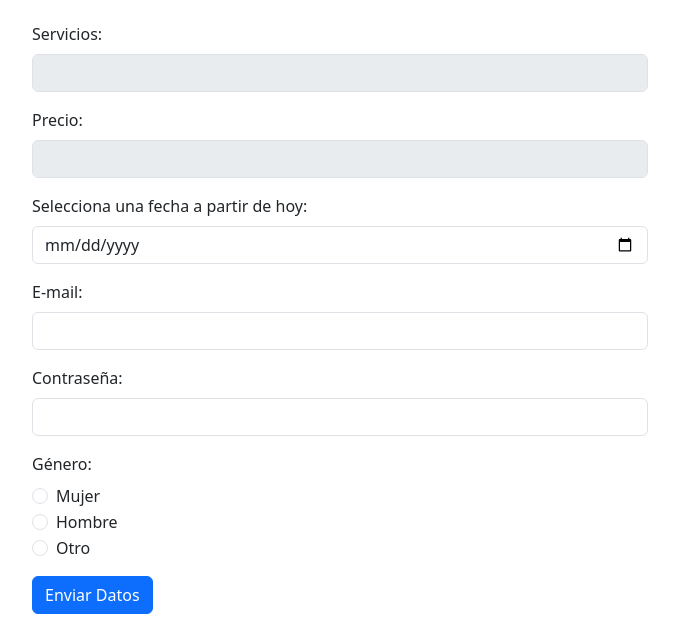
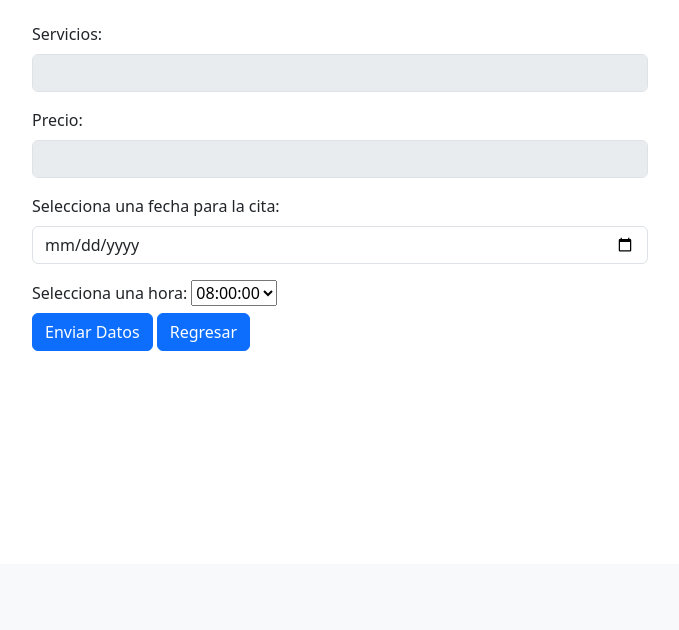
Before and after one commit to MatzDiaz/EI_Tellezzz, a PHP site: page /EI/FormReservacion.php in a window 1280 px wide. Shown: the part 236-866 px from the top of the page, without its empty margins (300-979 px from the left). After the commit the page ends 587 px from the top, so only its background shows below. Run offline with PHP 8.4, Linux system fonts and the light colour scheme; data that the repository does not hold is empty; some libraries are stand-ins or nearby versions.

Commit message:
Se creo la funcion de agendar cita
Se valida que la cita no sea a la misma hora y dia que otra cita

```diff
--- a/EI/FormReservacion.php
+++ b/EI/FormReservacion.php
@@ -30,62 +30,47 @@
   ?>
   <main class="main">
     <div class="container mt-4 w-50" >
-      <form name="frm" id="frm" >
-
+      <form name="frm" id="frm" method="POST" action="Static/connect/ValidacionFormReservacion.php">
+        <input type="hidden" name="idSer" id="idServ" value="<?php echo $ID; ?>">
         <!-- servicio -->
         <div class="mb-3">
-          <label for="nombre" class="form-label">Servicios:</label>
+
+          <label for="servicio" class="form-label">Servicios:</label>
+          <input type="hidden" name="servicio" id="servicio" value="<?php echo $nombre; ?>">
           <input type="text" name="servicio" id="servicio" class="form-control" value="<?php echo $nombre;?>" disabled>
 
         </div>
 
         <!-- precio -->
         <div class="mb-3">
-          <label for="apellido" class="form-label">Precio:</label>
-          <input type="text" name="precio" id="precio" class="form-control" value="<?php echo $precio;?>" disabled>
+          <label for="precio" class="form-label">Precio:</label>
+          <input type="text" name="precio" id="precio" class="form-control" value="<?php echo $precio;?>" disabled >
+          <input type="hidden" name="precio" id="precio" value="<?php echo $precio; ?> " readonly>
 
         </div>
 
         <!-- dia -->
         <div class="mb-3">
-          <label for="fecha" class="form-label">Selecciona una fecha a partir de hoy:</label>
+          <label for="fecha" class="form-label">Selecciona una fecha para la cita:</label>
           <input type="date" class="form-control" id="fecha" name="fecha" min="<?php echo date('Y-m-d'); ?>">
           <p class="alert alert-danger d-none" id="tel">Ingresa el número de teléfono válido!!</p>
         </div>
 
-        <!-- Email -->
+        <!-- hora -->
+        <label for="hora" class="form-label">Selecciona una hora:</label>
+        <select name="hora" id="hora">
+          <?php
+          // Genera las opciones desde las 8 AM hasta las 7 PM
+          for ($hora = 8; $hora <= 19; $hora++) {
+              // Ajusta el formato de las horas (puedes usar 'h' para formato de 12 horas si lo prefieres)
+              $horaFormato = sprintf('%02d:00:00', $hora);
+              echo "<option name='horaS' id='horaS' class='form-control' value=\"$horaFormato\">$horaFormato</option>";
+          }
+          ?>
+        </select>
         <div class="mb-3">
-          <label for="email" class="form-label">E-mail:</label>
-          <input type="text" name="email" id="email" class="form-control">
-          <p class="alert alert-danger d-none" id="mail">Ingresa el correo válido!!</p>
-        </div>
-
-        <!-- Contra -->
-        <div class="mb-3">
-          <label for="contrasena" class="form-label">Contraseña:</label>
-          <input type="text" name="contrasena" id="contrasena" class="form-control" onchange="frm.direccion.value=frm.direccion.value.toUpperCase()">
-          <p class="alert alert-danger d-none" id="dir">Ingresa la contraseña!!</p>
-        </div>
-
-        <div class="mb-3">
-          <label for="sexo" class="form-label">Género:</label>
-          <div class="form-check">
-            <input class="form-check-input" type="radio" name="lsexo" id="lsexo1" value="Mujer">
-            <label class="form-check-label" for="lsexo1">Mujer</label>
-          </div>
-          <div class="form-check">
-            <input class="form-check-input" type="radio" name="lsexo" id="lsexo2" value="Hombre">
-            <label class="form-check-label" for="lsexo2">Hombre</label>
-          </div>
-          <div class="form-check">
-            <input class="form-check-input" type="radio" name="lsexo" id="lsexo3" value="Otro">
-            <label class="form-check-label" for="lsexo3">Otro</label>
-          </div>
-          <p class="alert alert-danger d-none" id="s">Selecciona tu género!!</p>
-        </div>
-
-        <div class="mb-3">
-          <input type="button" value="Enviar Datos" class="btn btn-primary" onclick="validacion()">
+          <input type="submit" value="Enviar Datos" class="btn btn-primary" >
+          <a href="ServiciosClient.php"  class="btn btn-primary">Regresar</a>
           <p class="alert alert-success d-none" id="btn">Gracias por contestar la encuesta!!</p>
         </div>
       </form>
--- a/EI/UserType.php
+++ b/EI/UserType.php
@@ -6,6 +6,7 @@
     if (isset($_SESSION['email'])) {
         $user = $_SESSION['email'];
         $password = $_SESSION['contra'];
+        $idUser= $_SESSION['idusuario'];
         echo "<h1>Iniciaste sesion como: ".$user."</h1>"; ?>
         <?php
 
```
Also changed, not shown: EI/ValidacionFormReservacion.php (added, +38 -0 lines), EI/headerClien.php (added, +52 -0 lines).
